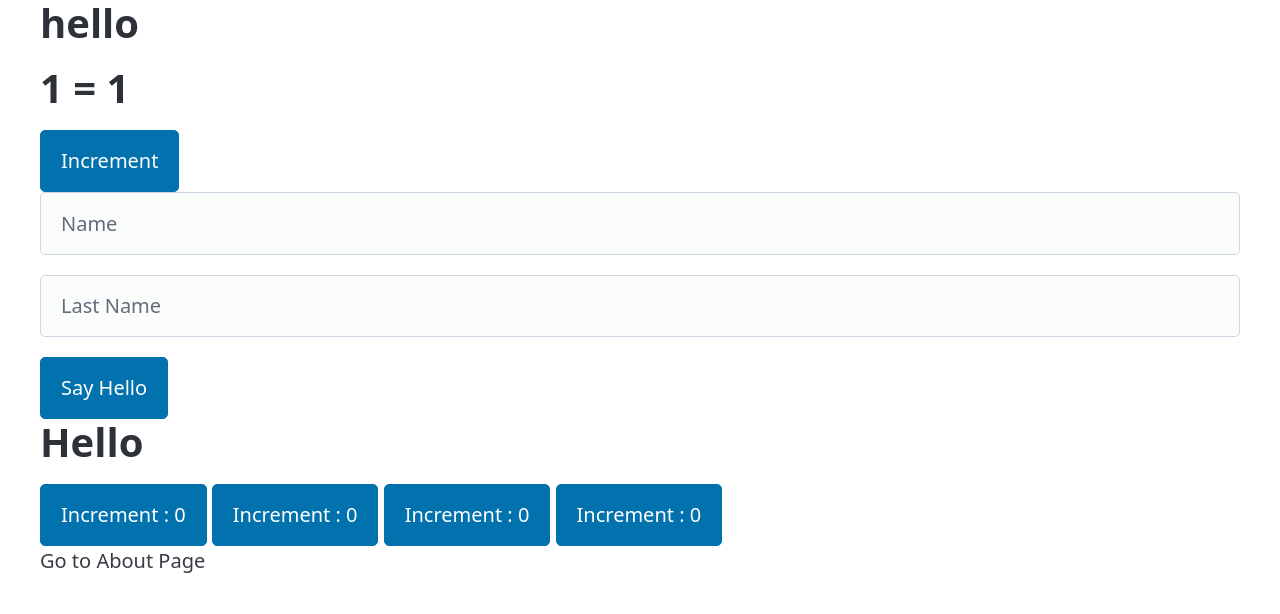
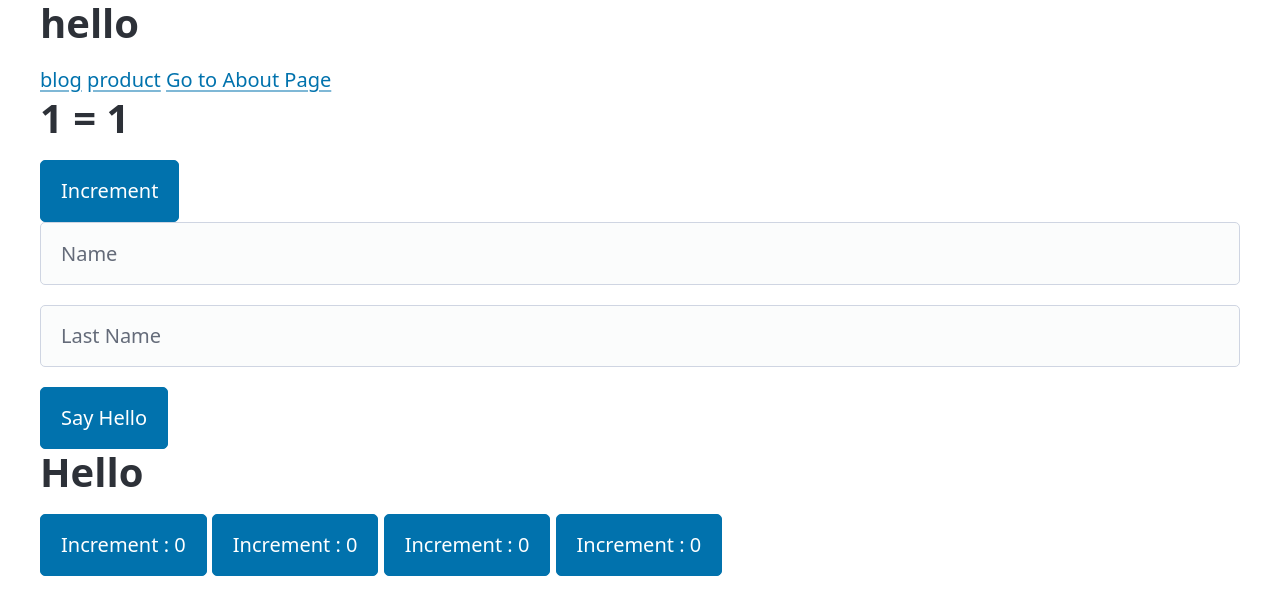
Before and after one commit to Aliga10/svelte-course, a SvelteKit app: page / in a window 1280 px wide. Shown: the top 614 px of the page. Built offline with nearby package versions, Linux system fonts and the light colour scheme.

Commit message:
add link experimental

```diff
--- a/src/routes/+page.svelte
+++ b/src/routes/+page.svelte
@@ -1,11 +1,15 @@
 <script lang="ts">
-	import SayHello from '$lib/components/SayHello.svelte';
-import Counter from '../lib/components/Counter.svelte';
-import GlobalCounter from '../lib/components/GlobalCounter.svelte';
-
-
+  import { base } from '$app/paths';
+  import SayHello from '$lib/components/SayHello.svelte';
+  import Counter from '../lib/components/Counter.svelte';
+  import GlobalCounter from '../lib/components/GlobalCounter.svelte';
 </script>
 <h1>hello</h1>
+
+<a href={`{base}/blog`}>blog</a>
+<a href={`${base}/product`}>product</a>
+<a href={`${base}/about`}>Go to About Page</a>
+
 <Counter/>
 <SayHello/>
 <GlobalCounter/>
@@ -13,4 +17,3 @@
 <GlobalCounter/>
 <GlobalCounter/>
 <br/>
-<p><about-link href="/about">Go to About Page</about-link></p>
--- /dev/null
+++ b/src/routes/blog/+page.svelte
@@ -0,0 +1,3 @@
+<h1>
+    this is blog page
+</h1>
```
